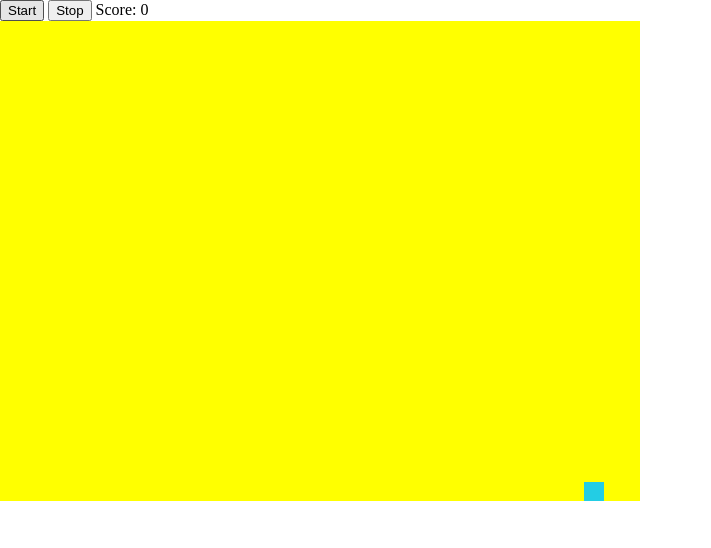
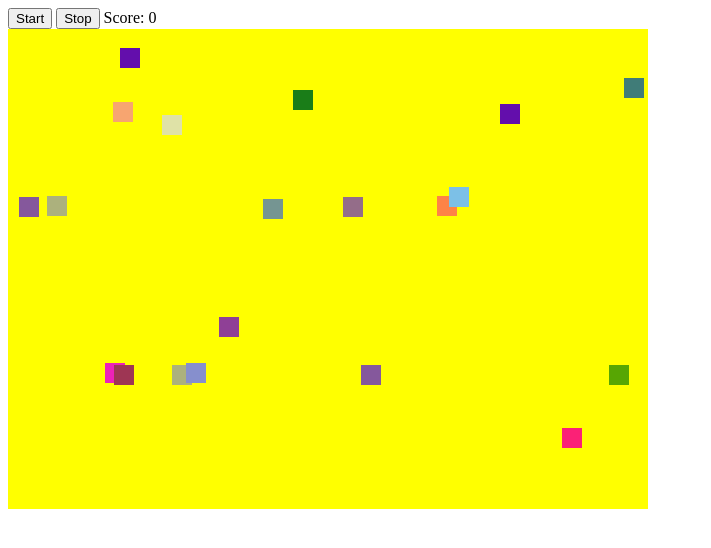
Before and after one commit to sczerber/testTaskQualium, a plain HTML site: page index.html in a window 1280 px wide. Both pictures are taken after a click on the button "Start". Shown: the whole page, without its empty margins (0-711 px from the left). Drawn offline with Linux system fonts and the light colour scheme.

Commit message:
final work version of game

```diff
--- a/index.html
+++ b/index.html
@@ -2,24 +2,19 @@
   <html>
   <head>
     <title> Qualium Systems Javascript test task </title>
-
+    <script type="text/javascript" src="main.js"></script>
     <style>
       canvas {
         background: yellow;
-      }
-      body {
-        overflow: hidden;
-        margin: 0;
       }
     </style>
   </head>
   <body>
   <div>
-      <button id="button__start"> Start </button>
-      <button> Stop </button>
+    <button id="start"> Start </button>
+    <button id="stop"> Stop </button>
     <span> Score: <span id="score"> 0 </span> </span>
   </div>
   <canvas width="640" height="480" id="canvas"></canvas>
-    <script type="text/javascript" src="main.js"></script>
   </body>
   </html>
--- a/main.js
+++ b/main.js
@@ -1,10 +1,18 @@
-// var start = document.getElementById('button__start');
-// start.onclick = function() {
-//     animate();
-// };
 
-function init() {
-    var currentPos = 0;
+var rectangleSize = 20;
+var scores = 0;
+var rects = [getNewRect()];
+
+
+function getNewRect () {
+    return {
+        xCoord: getRandomNumber(0, 620),
+        yCoord: 0,
+        speed: getRandomNumber(1, 3),
+        color: generateColor()
+    }
+}
+
 
 function getRandomNumber(min, max) {
     return Math.floor(Math.random() * (max - min + 1) + min);
@@ -14,46 +22,64 @@ function init() {
     return '#' + Math.floor(Math.random() * 16777215).toString(16)
 }
 
-    var coordinationX = getRandomNumber(0, 620);
-    var speedOfRectangle = getRandomNumber(1, 7);
-    var colorOfRectangle = generateColor();
-    var scores = 0;
-
-    function count() {
+function countScores() {
     scores++;
     document.getElementById('score').innerHTML = scores;
 }
 
-    function rectDown() {
-        currentPos = getRandomNumber(-200, 0);
-        coordinationX = getRandomNumber(0, 620);
-        speedOfRectangle = getRandomNumber(1, 7);
-        colorOfRectangle = generateColor();
+
+function animate(canvas) {
+    var ctx = canvas.getContext('2d');
+    ctx.clearRect(0, 0, canvas.clientWidth, canvas.clientWidth);
+
+    rects.forEach((item, index) => {
+        ctx.fillStyle = item.color;
+    ctx.strokeStyle = item.color;
+    ctx.fillRect(item.xCoord, item.yCoord, rectangleSize, rectangleSize);
+    if(item.yCoord >= canvas.clientHeight) {
+        rects.splice(index, 1);
+    } else {
+        item.yCoord += item.speed;
+    }
+})
+    requestAnimationFrame(animate.bind(null, canvas));
 }
 
+function init() {
+    canvas = document.getElementById('canvas');
 
-    function animate() {
-        var canvas = document.getElementById('canvas');
-        var ctx = canvas.getContext('2d');
-        ctx.clearRect(0, 0, canvas.clientWidth, canvas.clientWidth);
-        ctx.fillStyle = colorOfRectangle;
-        ctx.strokeStyle = colorOfRectangle;
-        ctx.fillRect(coordinationX, currentPos, 20, 20);
-        currentPos += speedOfRectangle;
-        if (currentPos >= canvas.clientHeight) {
-            rectDown();
+    canvas.addEventListener('mousedown', (e) => {
+        console.log(e)
+    var coords = {
+        x: e.offsetX,
+        y: e.offsetY
     }
-        canvas.addEventListener('mousedown', function (e) {
-            if (e.pageX > coordinationX && e.pageX < coordinationX + 40 && e.pageY > currentPos && e.pageY < currentPos + 40) {
-                count();
-                rectDown();
+    rects.forEach((item, index) => {
+        if (item.xCoord <= coords.x && item.xCoord + rectangleSize >= coords.x && item.yCoord <= coords.y && item.yCoord + rectangleSize >= coords.y) {
+        rects.splice(index, 1);
+        countScores();
     }
-        });
+})
+})
+    document.getElementById('start').onclick = function() {
+        if (scores === 0) {
+            animate(canvas);
+        } else {
+            rects = [];
+            scores = 0;
+        }
+    };
+    document.getElementById('stop').onclick = function() {
+        rects =[];
+        clearInterval(intervalId);
+    };
 
-        requestAnimationFrame(animate);
+
+
+    intervalId = setInterval(() => {
+            if (getRandomNumber(1, 3) === 3) {
+        rects.push(getNewRect());
     }
-
-    document.body.onload = animate;
-
+}, 100);
 }
-init();
+document.body.onload = init;
```
Lines whose indentation alone changed are shown as unchanged.
